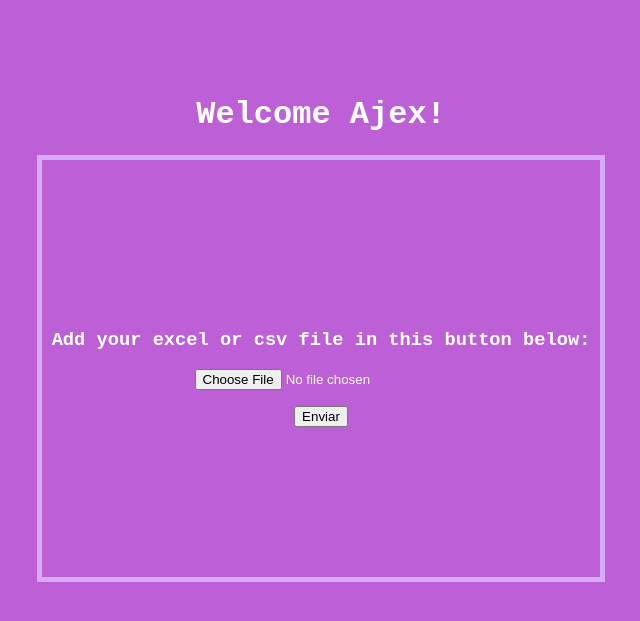
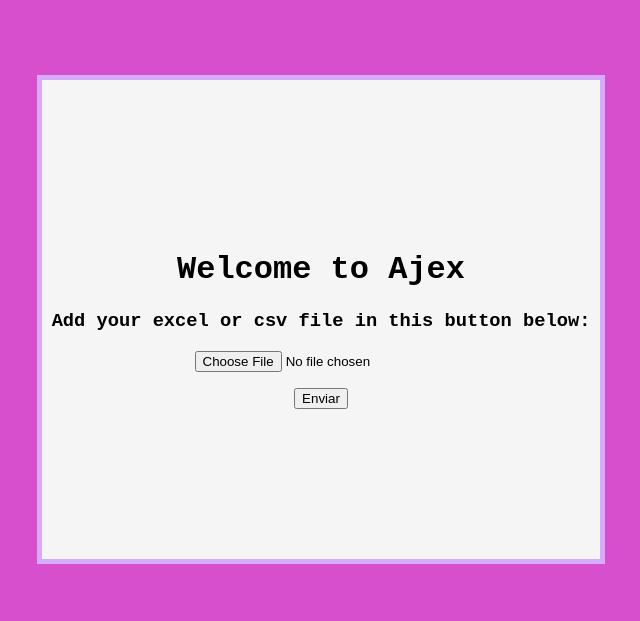
Before and after one commit to ilongen/ajex, a Django app: page / in a window 1280 px wide. Shown: the top 621 px of the page, without its empty margins (319-959 px from the left). Run offline with Django 5.2, Linux system fonts and the light colour scheme; parts of the project's set-up code (start-up, migrations or seed data) failed here and were passed over; some libraries are stand-ins or nearby versions.

Commit message:
frontend: starting

```diff
--- a/ajex/settings.py
+++ b/ajex/settings.py
@@ -21,7 +21,7 @@ BASE_DIR = Path(__file__).resolve().parent.parent
 # See https://docs.djangoproject.com/en/5.1/howto/deployment/checklist/
 
 # SECURITY WARNING: keep the secret key used in production secret!
-SECRET_KEY = os.environ("config.env")
+SECRET_KEY = 'etest'
 
 # SECURITY WARNING: don't run with debug turned on in production!
 DEBUG = True
--- a/ajex/views/index.html
+++ b/ajex/views/index.html
@@ -8,9 +8,10 @@
     <title>Ajex</title>
 </head>
 <body>
-    <h1 id="titleApp">Welcome Ajex!</h1>
+
     <form action="" method="POST" name="formPost" class="formPost" id="formData" enctype="multipart/form-data">
         {% csrf_token %}
+        <h1 id="titleApp">Welcome to Ajex</h1>
         <h3 id="formTitle">Add your excel or csv file in this button below:</h3>
         <label for="inputFile" class="inputFile">
             <input type="file" name="fileSheet" id="fileSheet" accept=".xlsx,.csv">
--- a/ajex/views/static/css/style.css
+++ b/ajex/views/static/css/style.css
@@ -1,5 +1,5 @@
 body {
-    background-color: #BD5FD6;
+    background-color: #D84FCE;
     display: flex;
     justify-content: center;
     flex-direction: column;
@@ -10,16 +10,16 @@ body {
 
 
 #titleApp{
-    text-align: center;
-    color: white;
+    color: black;
 }
 
 #formData{
     text-align: center;
-    color: white;
+    color: black;
     height: 75;
     padding: 150px 10px 150px 10px;
     border: 5px solid #D4ACFB;
+    background-color: whitesmoke;
 }
 
 #fileSheet{
```
